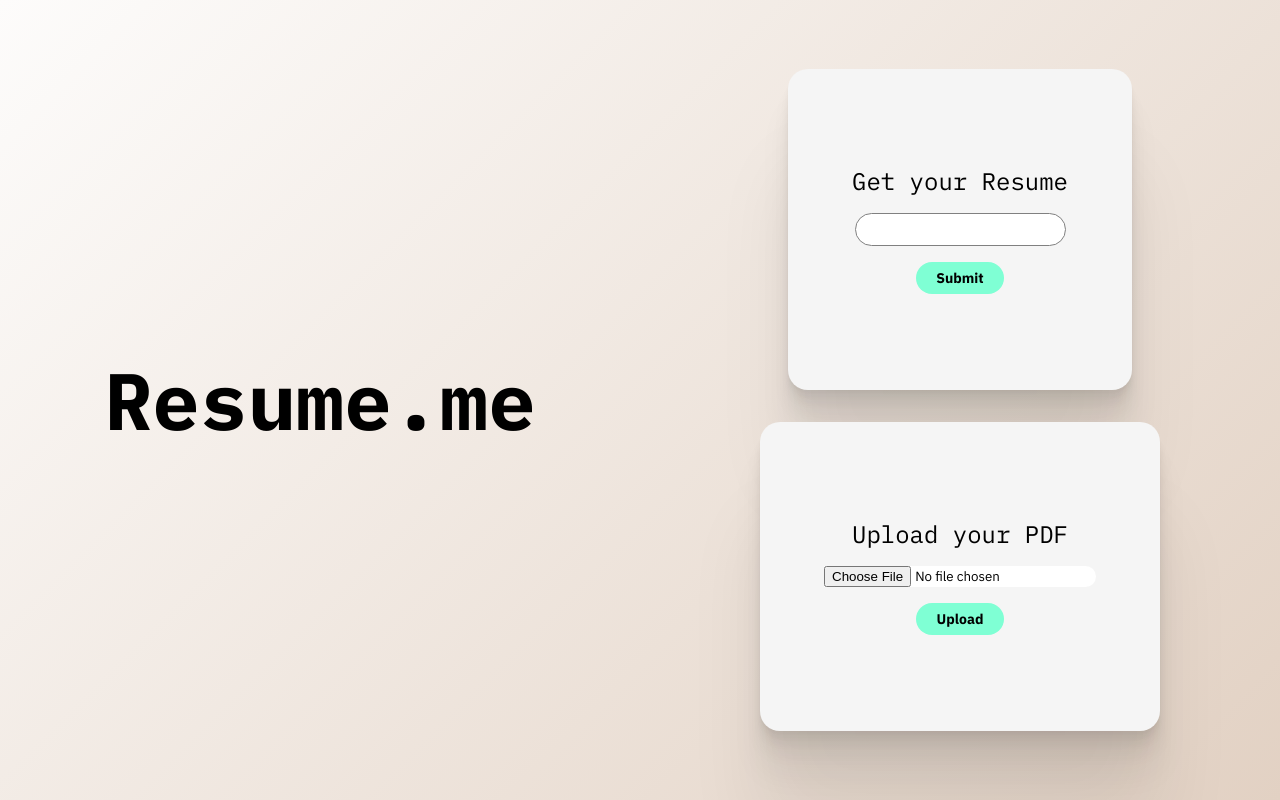
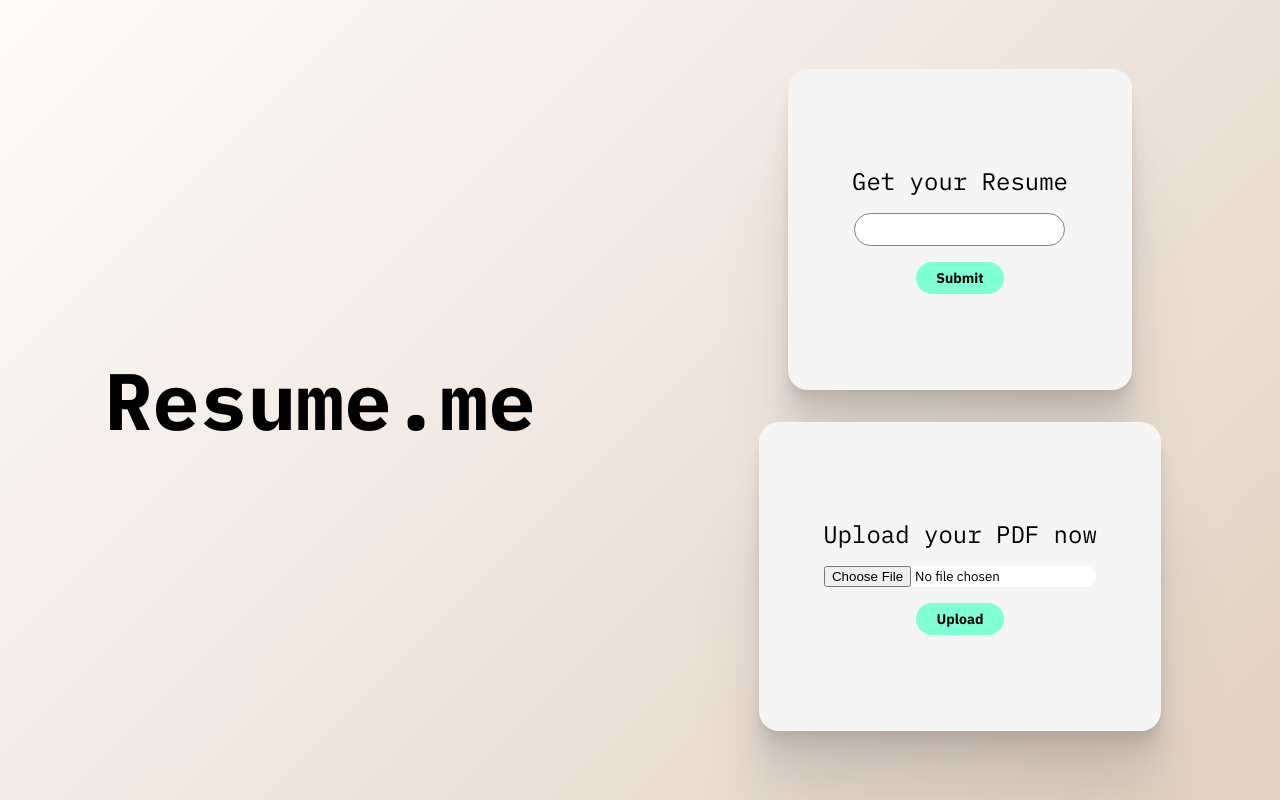
Before and after one commit to AlexWang18/Steelhacks, a React (Create React App) app in the folder frontend/: page / in a window 1280 px wide. Built offline with nearby package versions, Linux system fonts and the light colour scheme.

Commit message:
get and post requests working, need to update frontend

```diff
--- a/frontend/src/Components/UploadForm.js
+++ b/frontend/src/Components/UploadForm.js
@@ -35,10 +35,11 @@ function UploadForm() {
       action="/upload"
       method="post"
       className="uploadForm"
+      encType="multipart/form-data"
       name="uploadForm"
     >
       <label htmlFor="resume" className="uploadLabel">
-        Upload your PDF
+        Upload your PDF now
       </label>
       <input
         type="file"
```
Also changed, not shown: 1 other file (tests, documents, lock files or other folders).
